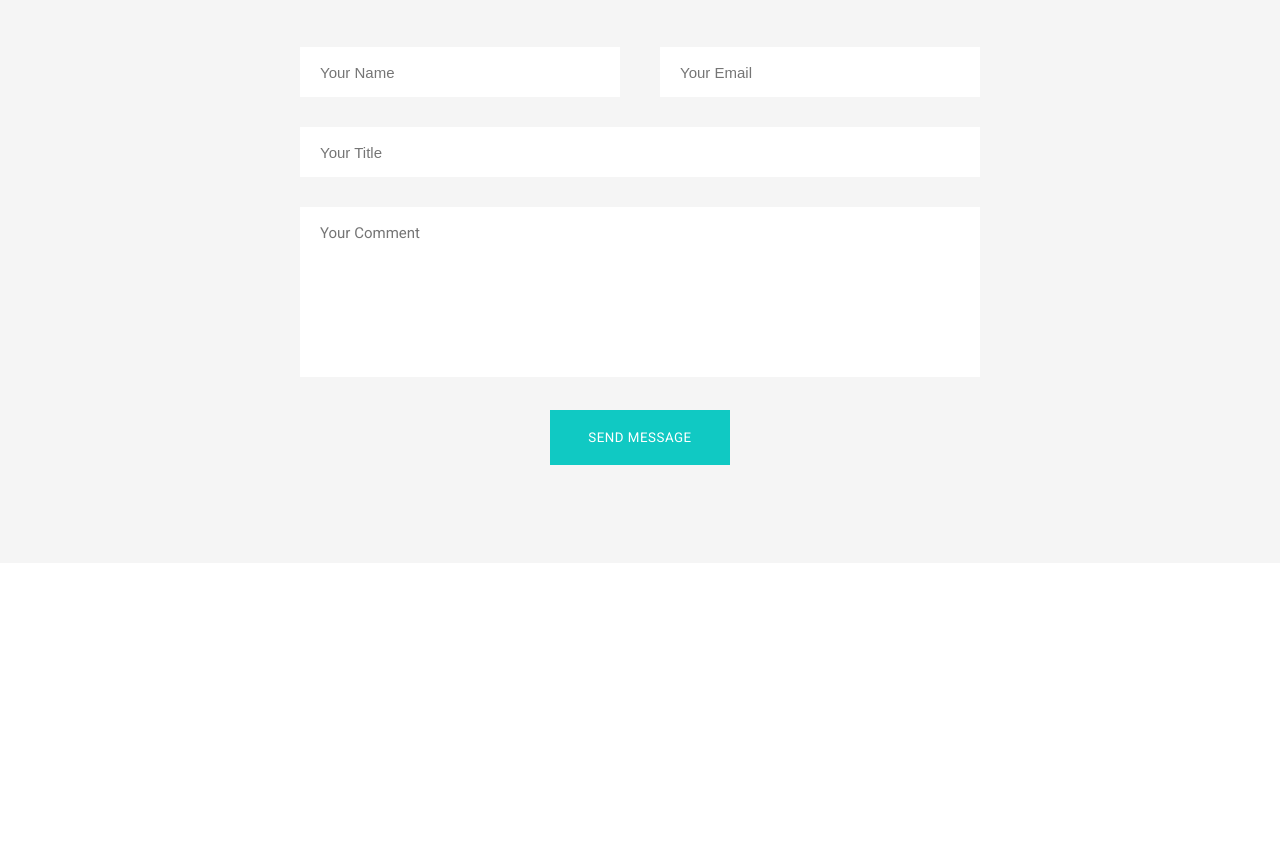
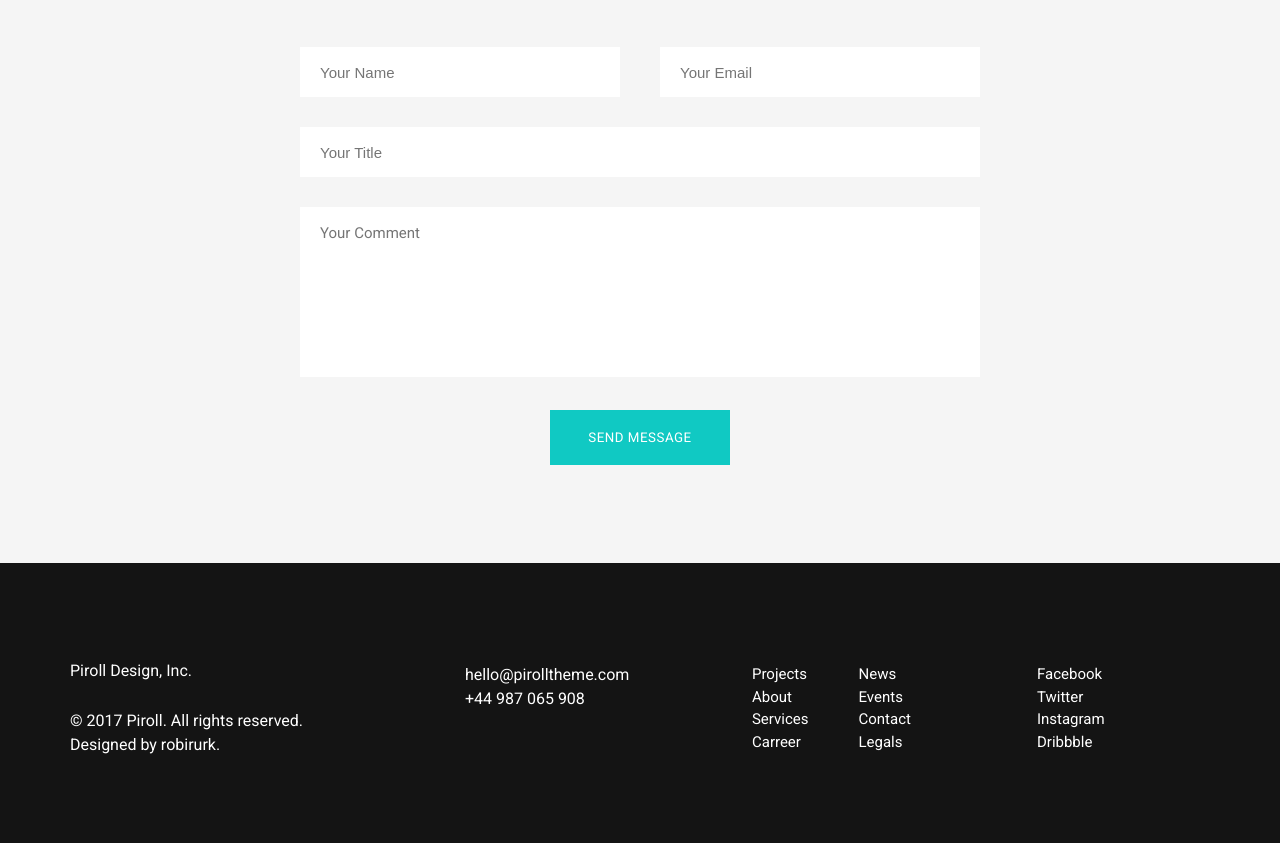
Before and after one commit to M-skyi/Piroll-header.io, a plain HTML site: page index.html in a window 1280 px wide. Shown: the part 4947-5790 px from the top of the page. Before the commit the page ends 5510 px from the top, so only its background shows below. Drawn offline with Linux system fonts and the light colour scheme.

Commit message:
add footer

```diff
--- a/index.html
+++ b/index.html
@@ -353,10 +353,51 @@
                          </ul>
                    </div>
                 </form>
-            </div>
-
+           </div>
         </div>
     </div>
+    <footer>
+        <div class="container">
+            <div class="row">
+                <div class="col-4 col-sm-3">
+                    <div class="site-name">
+                        <h5>Piroll Design, Inc.</h5>
+                        <p>© 2017 Piroll. All rights reserved. <br>
+                            Designed by robirurk.</p>
+                    </div>
+                </div>
+                <div class="col-3 col-sm-3">
+                    <div class="contact">
+                        hello@pirolltheme.com <br>
+                        +44 987 065 908
+                    </div>
+                </div>
+                <div class="col-3 flex col-sm-3 ">
+                    <div class="menu-header part-1">
+                        <a href="">Projects</a>
+                        <a href="">About</a>
+                        <a href="">Services</a>
+                        <a href="">Carreer</a>
+                    </div>
+                    <div class="menu-header part-2">
+                        <a href="">News</a>
+                        <a href="">Events</a>
+                        <a href="">Contact</a>
+                        <a href="">Legals</a>
+                    </div>
+                </div>
+                <div class="col-md-2 col-sm-3 ">
+                    <div class="menu-header part-3">
+                        <a href="">Facebook</a>
+                        <a href="">Twitter</a>
+                        <a href="">Instagram</a>
+                        <a href="">Dribbble</a>
+                    </div>
+                </div>
+
+            </div>
+        </div>
+    </footer>
 </main>
 </body>
 </html>
--- a/style.css
+++ b/style.css
@@ -49,6 +49,14 @@ body{
 .col-3{
     flex:0 0 25%;
     max-width: 25%;
+}
+.col-5{
+    flex:0 0 41.66%;
+    max-width: 41.66%;
+}
+.col-4{
+    flex:0 0 33.33%;
+    max-width: 33.33%;
 }
 .row {
     display: flex;
@@ -166,7 +174,8 @@ h2{
 .marketing {
     width: 65%;
     background-color:  #10c9c3;
-} .name-skills{
+}
+.name-skills{
     margin-bottom: 20px;
     font-weight: 600;
 }
@@ -400,9 +409,52 @@ position: relative;
     font-family: 'Roboto', sans-serif;
     letter-spacing: 0.5px;
 }
+footer{
+    height: 280px;
+    background-color: #141414;
 
+}
+h5{
+    color: #ffffff;
+    margin-top: 100px;
+    margin-bottom: 30px;
+}
+.site-name p{
+    color: #ffffff;
+    line-height: 1.5;
+}
+.contact{
+    color: #ffffff;
+    margin-top: 100px;
+    line-height: 1.5;
+}
+.menu-header a{
+    color: #ffffff;
+    font-weight: 100;
+    line-height: 1.5;
+    text-transform: none;
+    font-size: 15px;
+    width: max-content;
 
-
+}
+.menu-header{
+    margin-top: 100px;
+    display: flex;
+  flex-direction: column;
+}
+.flex{
+    display: flex;
+    flex-direction: row;
+}
+.part-2{
+    margin-left: 50px;
+}
+.part-1{
+    margin-left: 100px;
+}
+.part-3{
+    margin-left: 120px;
+}
 
 
 
@@ -547,6 +599,22 @@ position: relative;
     li{
         width: 100%;
     }
+    .send input {
+        margin-top: -12px;
+    }
+     footer{
+         height: 750px;
+    }
+     .part-3,.part-1{
+         margin-left: 0px;
+    }
+    .text-services{
+        margin-bottom: 40px;
+    }
+    .testimonials{
+        height: 423px;
+    }
+
 
 }
 
@@ -568,6 +636,12 @@ position: relative;
     }
     .player-work img {
         max-width: 100%;
+    }
+    .part-1,.part-3{
+        margin-left: 17px;
+    }
+    .contact{
+        margin-left: 15px;
     }
 }
 @media ( min-width: 768px ){
```
